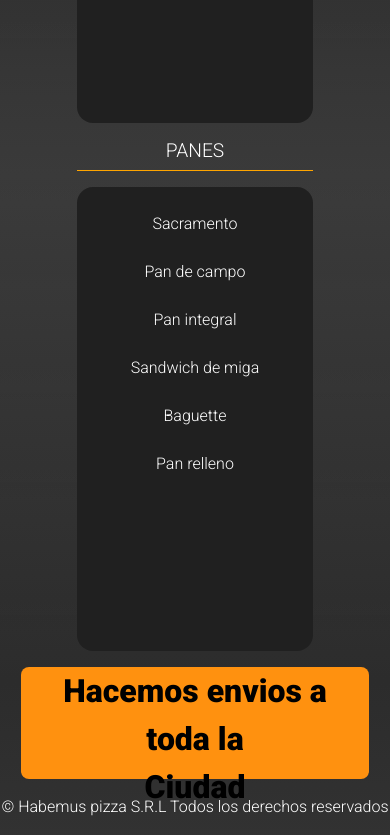
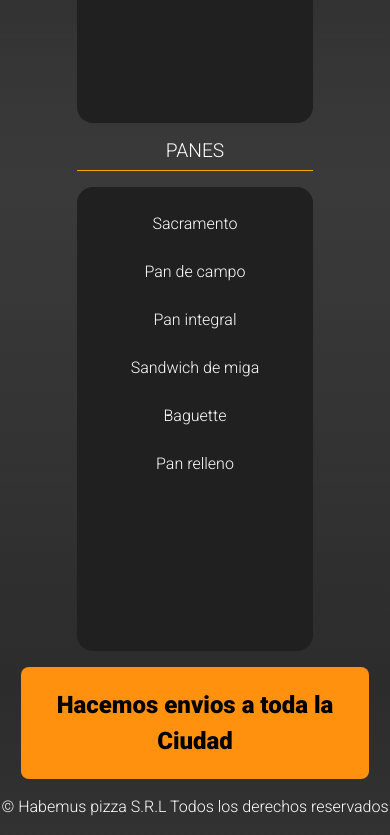
Before and after one commit to Nicolas-Andreis/habemus_pizza, a website: page PAGES/menu.html in a window 390 px wide. Shown: the part 1006-1841 px from the top of the page. Drawn offline with nearby package versions, Linux system fonts and the light colour scheme; a web font is replaced by a local one.

Commit message:
especificidad banner resuelto

```diff
--- a/PAGES/menu.html
+++ b/PAGES/menu.html
@@ -104,8 +104,8 @@
                 <section class="imagenPublicitaria">
                     <div class="banner">
                         <img src="../IMAGENES/fotos/rider.jpg" alt="imagenpublicitaria">
-                        <div class="saltoLinea">
-                            <p class="textoBanners" >Hacemos envios a toda la<br>
+                        <div>
+                            <p id="textoBanners" class="textoBanners" >Hacemos envios a toda la<br>
                             Ciudad</p>
                         </div>
                     </div>
--- a/SCSS/components/_bannerPublicitario.scss
+++ b/SCSS/components/_bannerPublicitario.scss
@@ -21,17 +21,18 @@
         }
 
         div {
-            //salto de linea
             display: flex;
             flex-direction: column;
             align-items: center;
             width: 95%;
+            .textoBanners {
+                font-size: map-get($textoBanners, desktop);
+                font-weight: map-get($textoBanners, desktop-weight);
+                text-align: center;
+                margin: auto;
+                color: black;
+            }
         }
-        .textoBanners {
-            font-size: map-get($textoBanners, desktop);
-            font-weight: map-get($textoBanners, desktop-weight);
-            margin: 0;
-            color: black;
-        }
+
     }
 }
--- a/SCSS/mediaQueries/_mobile.scss
+++ b/SCSS/mediaQueries/_mobile.scss
@@ -21,9 +21,10 @@
     .texto {
         font-size: map-get($texo, mobile);
     }
-    .textoBanners{
-        font-size: map-get($textoBanners, mobile);
-    }
+
+
+
+
     /*index*/
     .contenedorTextoMain {
         h1 {
@@ -108,14 +109,18 @@
         flex-basis: 40%;
     }
 
-.textoBanners {
-    font-size: map-get($textoBanners, mobile);
-    font-weight: map-get($textoBanners, mobile-weight)
-}
+
 
     .banner {
         img {
             display: none;
+        }
+        div {
+            #textoBanners {
+                font-size: map-get($textoBanners, mobile);
+                font-weight: map-get($textoBanners, mobile-weight);
+                margin: auto;
+            }
         }
     }
 
--- a/SCSS/mediaQueries/_tablet.scss
+++ b/SCSS/mediaQueries/_tablet.scss
@@ -3,24 +3,31 @@
 @media (max-width: 992px) {
     /*es igual o menor que 992px- HASTA ESTE VALOR, RESPETA ESTE CODIGO*/
 
-    .icon-whatsapp:hover { /*DESACTIVAR ROTACION WAPP*/
+    .icon-whatsapp:hover {
+        /*DESACTIVAR ROTACION WAPP*/
         transform: none;
     }
 
     /*MAP GET*/
-    .titulos{
+    .titulos {
         font-size: map-get($titulos, tablet);
     }
 
-    .subtitulos{
+    .subtitulos {
         font-size: map-get($subtitulos, tablet);
     }
-    .texto{
+
+    .texto {
         font-size: map-get($texo, tablet);
     }
-    .textoBanners{
+
+
+    #textoBanners {
         font-size: map-get($textoBanners, tablet);
+        font-weight: map-get($textoBanners, tablet-weight);
     }
+
+
     /*index*/
     .contenedorTextoMain {
         h1 {
@@ -38,21 +45,21 @@
     }
 
     /*PROMOS*/
-    .textoBanners {
-        font-size: map-get($textoBanners, tablet);
-        font-weight: map-get($textoBanners, tablet-weight);
-    }
 
-    .cardsBox{
-        .box:hover{ /*utilizacion*/
-            transform: none; /* Elimina la transformación en la media query */
+
+    .cardsBox {
+        .box:hover {
+            /*utilizacion*/
+            transform: none;
+            /* Elimina la transformación en la media query */
         }
     }
 
     /*NOSOTROS*/
-    .cardsBox-nosotros{
+    .cardsBox-nosotros {
         flex-wrap: wrap;
-        .box-nosotros{
+
+        .box-nosotros {
             flex-basis: 33.33%;
             display: flex;
             justify-content: center;
@@ -60,11 +67,11 @@
         }
     }
 
-    .carrousel-nosotros{
-            display: none;
+    .carrousel-nosotros {
+        display: none;
     }
 
-    .nosotrosFooter{
+    .nosotrosFooter {
         margin-top: 6rem;
     }
 
--- a/SCSS/utilites/_maps.scss
+++ b/SCSS/utilites/_maps.scss
@@ -19,13 +19,14 @@ $texo: (
 
 $textoBanners: (
     desktop: 2rem,
-    desktop-weight: 900,
+    desktop-weight: 1000,
     tablet: 1.8rem,
-    tablet-weight: 700,
+    tablet-weight: 800,
     mobile: 1.5rem,
-    mobile-weight: 500
+    mobile-weight: 700
 );
 
 /*div {
     font-size: map-get($titulos, desktop);
+    font-size: map-get($textoBanners, mobile);
 }*/
```
Also changed, not shown: PAGES/promos.html (+1 -1 lines), CSS/style.css, 1 other file. Lines whose indentation alone changed are shown as unchanged.
